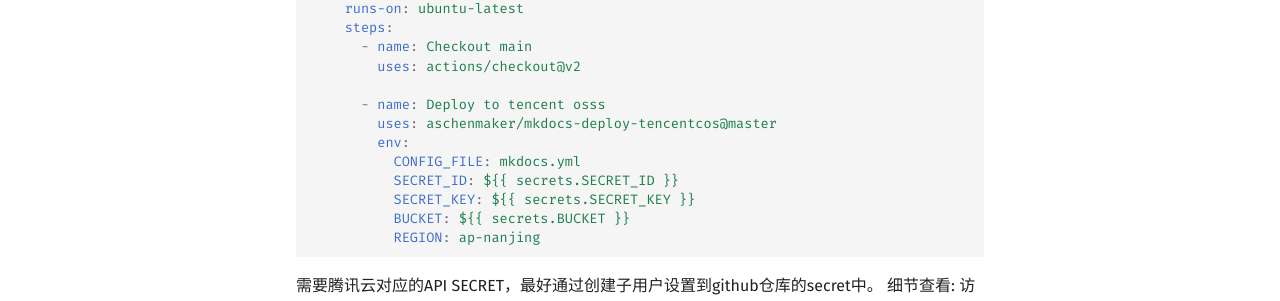
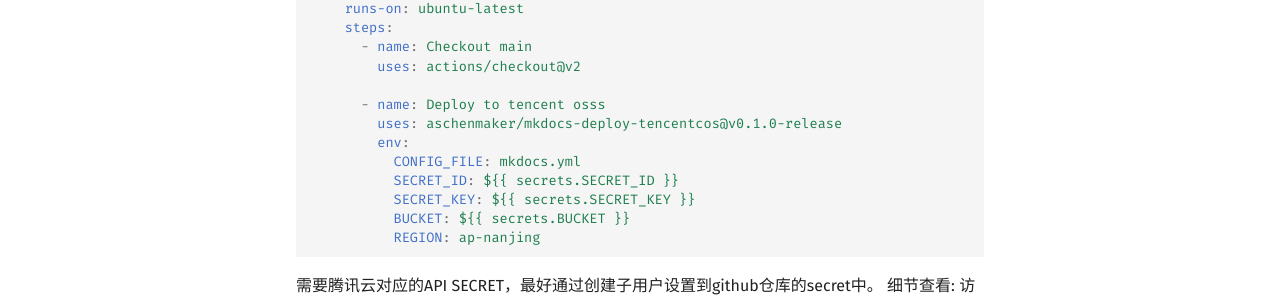
Before and after one commit to aschenmaker/docs, an MkDocs documentation site: the page built from docs/maybe/tocos.md, in a window 1280 px wide and 900 px high, scrolled down 676 px. Shown: the part 487-788 px from the top of the window. Built offline with MkDocs 1.6.1 and Material for MkDocs 9.7.7, drawn with Linux system fonts in a browser that asks for light colours; comment, search, counter and statistics services are not loaded.

Commit message:
change the ci version

```diff
--- a/docs/maybe/tocos.md
+++ b/docs/maybe/tocos.md
@@ -46,7 +46,7 @@ jobs:
         uses: actions/checkout@v2
 
       - name: Deploy to tencent osss
-        uses: aschenmaker/mkdocs-deploy-tencentcos@master
+        uses: aschenmaker/mkdocs-deploy-tencentcos@v0.1.0-release
         env:
           CONFIG_FILE: mkdocs.yml
           SECRET_ID: ${{ secrets.SECRET_ID }}
```
